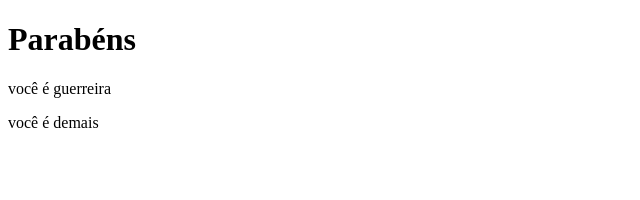
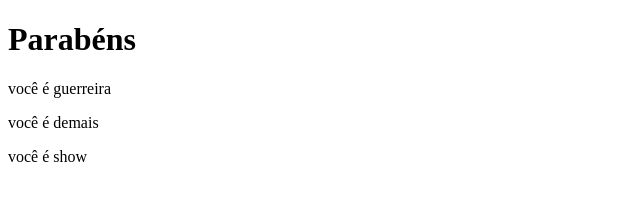
Before and after one commit to giulyana-santos/ProjetosdaResidencia, a plain HTML site: page FrontEnd_JFBA/Index.html in a window 1280 px wide. Shown: the full height of the page, 0-640 px from the left. Drawn offline with Linux system fonts and the light colour scheme.

Commit message:
Nova alteração

```diff
--- a/FrontEnd_JFBA/Index.html
+++ b/FrontEnd_JFBA/Index.html
@@ -10,5 +10,6 @@
     <H1>Parabéns</H1>
     <P>você é guerreira </P>
     <P>você é demais </P>
+    <P>você é show </P>
 </body>
 </html>
```
